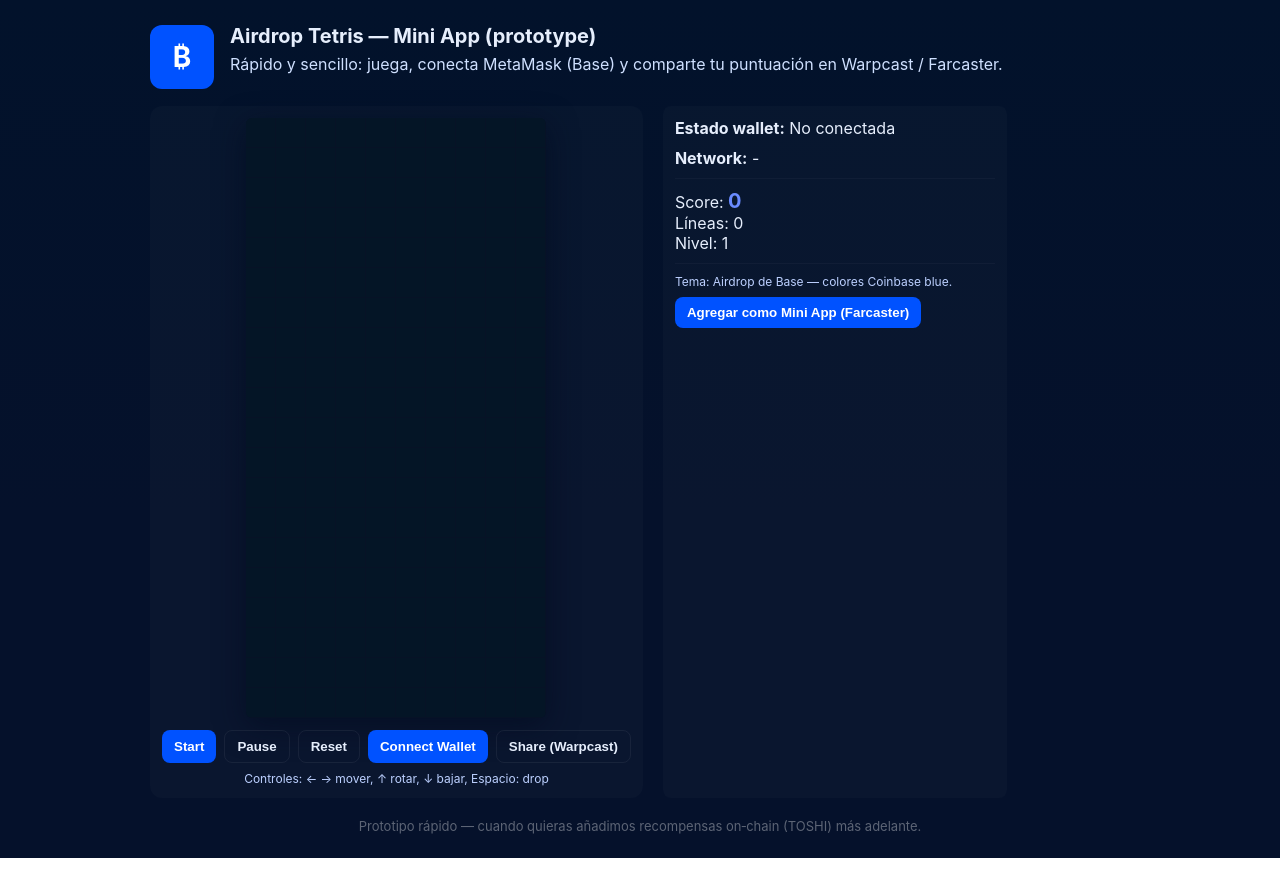
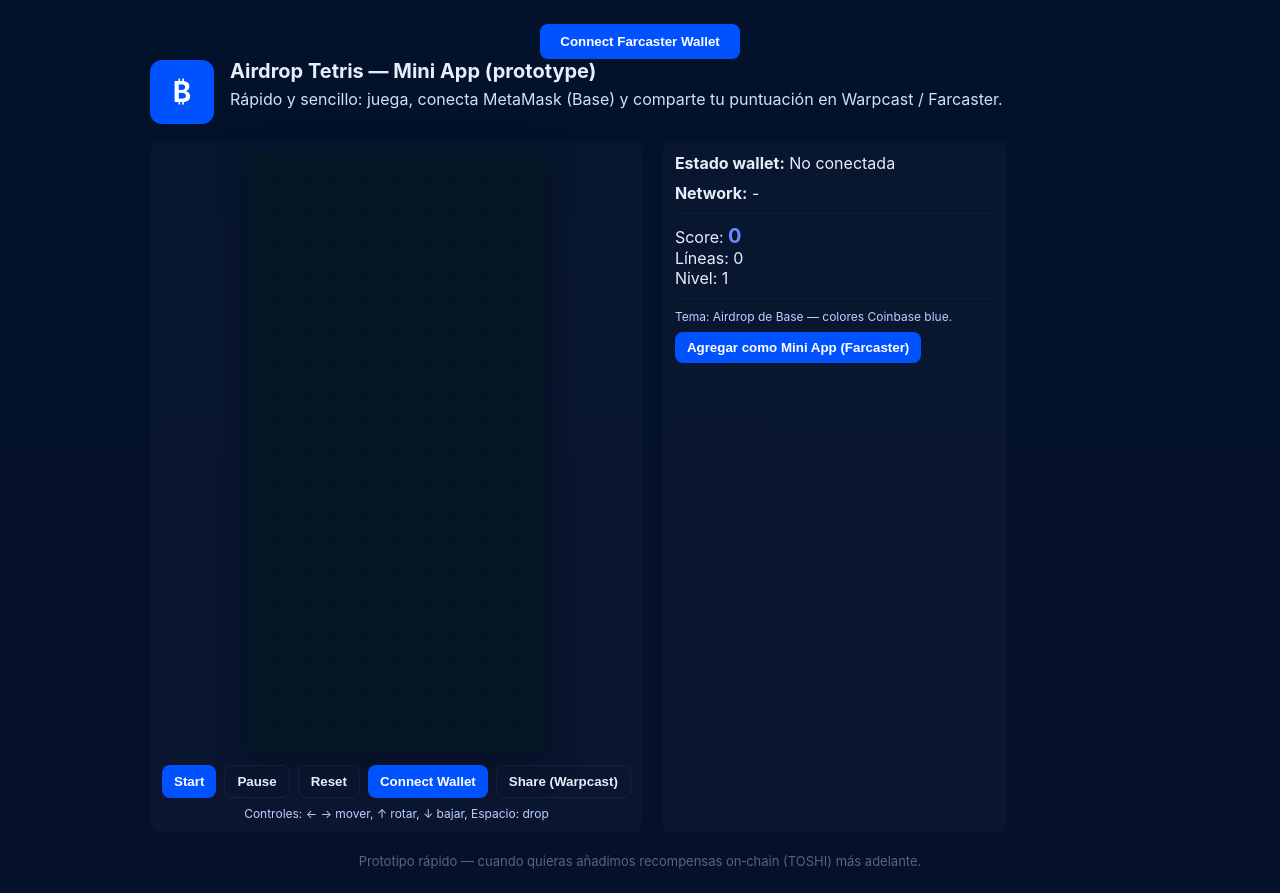
Before and after one commit to dexxxxca/MINI-APP-TETRIS-BASE, a plain HTML site: page index.html in a window 1280 px wide. Before the commit the page ends 858 px from the top, so only its background shows below. Drawn offline with Linux system fonts and the light colour scheme.

Commit message:
Update index.html

```diff
--- a/index.html
+++ b/index.html
@@ -2,8 +2,10 @@
 <html lang="es">
 <head>
   <meta charset="utf-8" />
-  <meta name="viewport" content="width=device-width,initial-scale=1" />
+  <meta name="viewport" content="width=device-width, initial-scale=1" />
   <title>Airdrop Tetris — Mini App (Prototype)</title>
+  <!-- SDK de Farcaster para conectar wallet -->
+  <script src="https://farcaster.xyz/frames/sdk.min.js"></script>
   <style>
     :root{
       --coinbase-blue:#0052FF;
@@ -34,6 +36,22 @@
   </style>
 </head>
 <body>
+  <button onclick="connectWallet()" style="padding:10px 20px; background:#0052FF; color:white; border:none; border-radius:8px; cursor:pointer;">
+    Connect Farcaster Wallet
+  </button>
+
+  <script>
+    async function connectWallet() {
+      try {
+        const fc = await window.frames.init();
+        const account = await fc.wallet.connect();
+        alert(`✅ Wallet conectada: ${account.address}`);
+      } catch (err) {
+        alert('❌ Error al conectar la wallet: ' + err.message);
+      }
+    }
+  </script>
+
   <header>
     <div class="logo">₿</div>
     <div>
```
